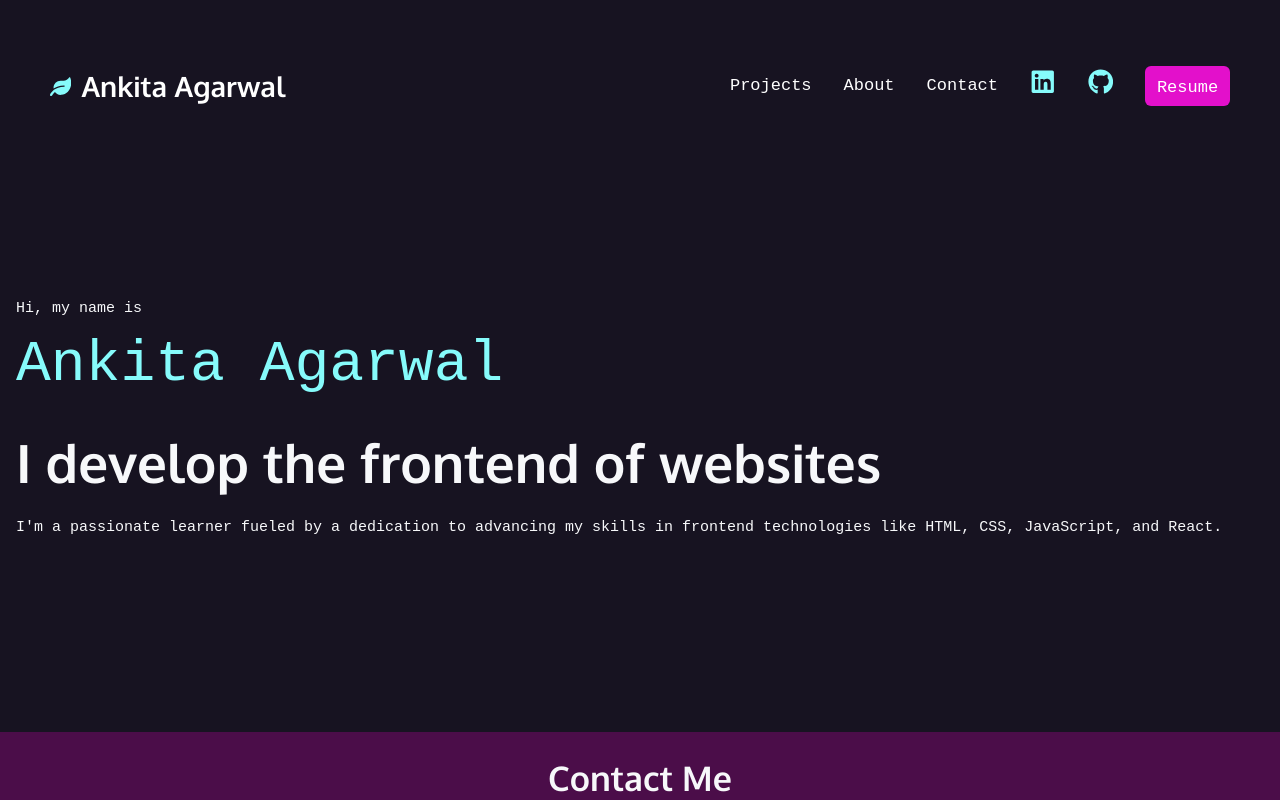
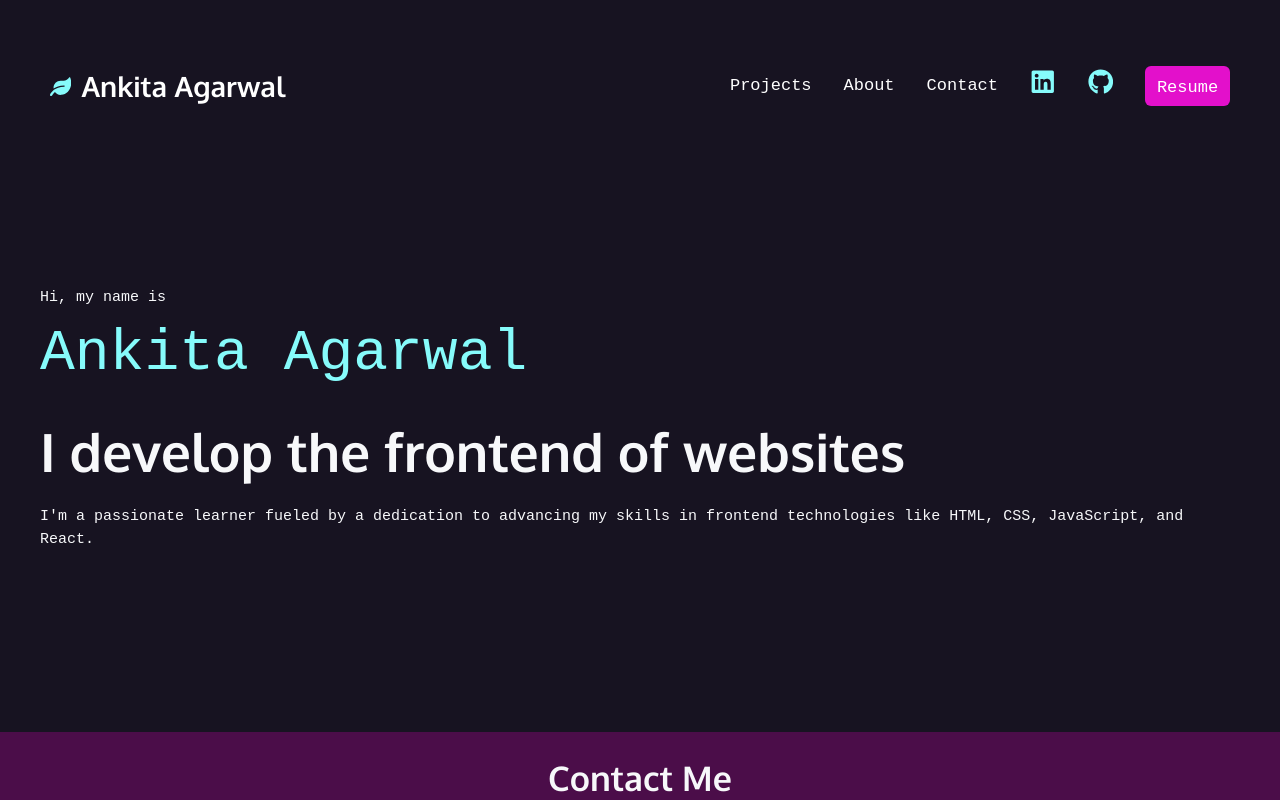
Before and after one commit to AnkiCodeAdventures/portfolio-react, a React (Vite) app: page / in a window 1280 px wide. Shown: the top 800 px of the page. Built offline with nearby package versions, Linux system fonts and the light colour scheme; a web font is replaced by a local one.

Commit message:
make hero section responsive

```diff
--- a/src/containers/Hero/Hero.jsx
+++ b/src/containers/Hero/Hero.jsx
@@ -3,7 +3,7 @@ import styles from "./hero.module.css";
 
 function Hero() {
   return (
-    <div>
+    <div className={styles.heroContainer}>
       <section className={styles.hero}>
         <Nav />
         <div className={styles.heroText}>
--- a/src/containers/Hero/hero.module.css
+++ b/src/containers/Hero/hero.module.css
@@ -1,4 +1,4 @@
-.hero {
+.heroContainer {
   background-color: var(--black);
   padding: 3rem 1rem;
 }
@@ -35,3 +35,10 @@ p {
   color: var(--white);
   font-size: 15px;
 }
+
+@media (min-width: 850px) {
+  .hero {
+    max-width: 1200px;
+    margin: 0 auto;
+  }
+}
```
